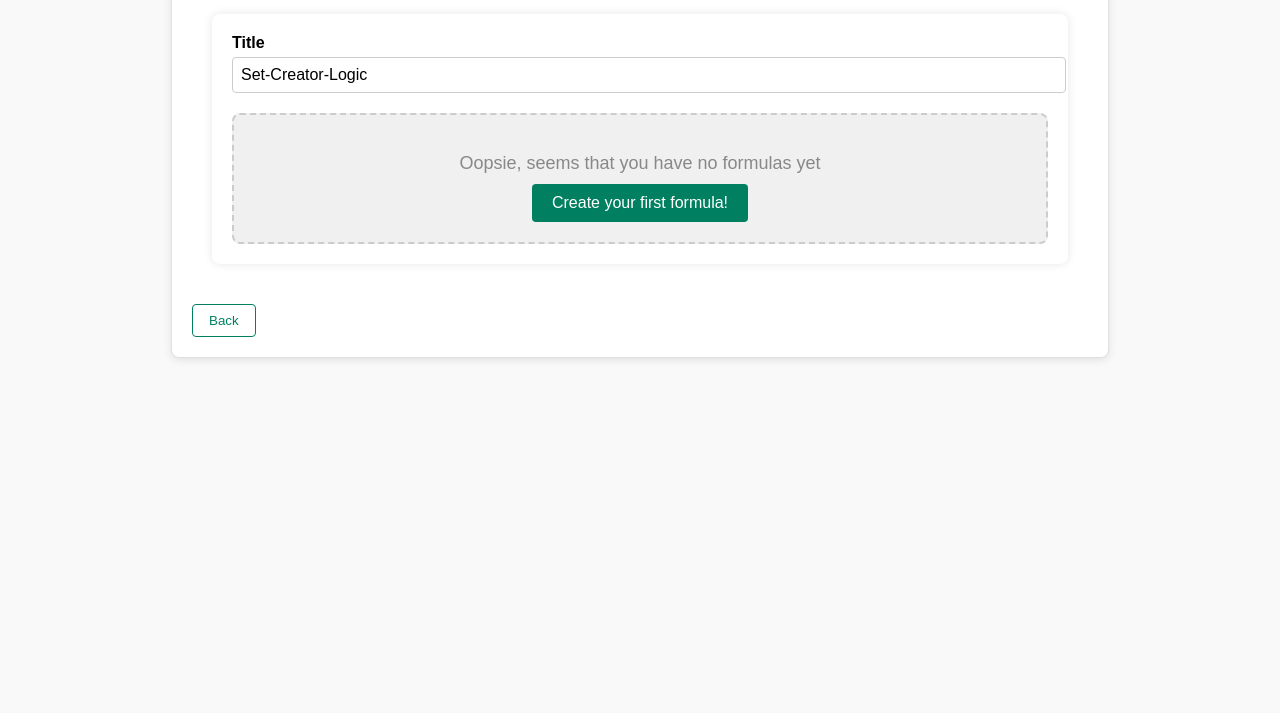
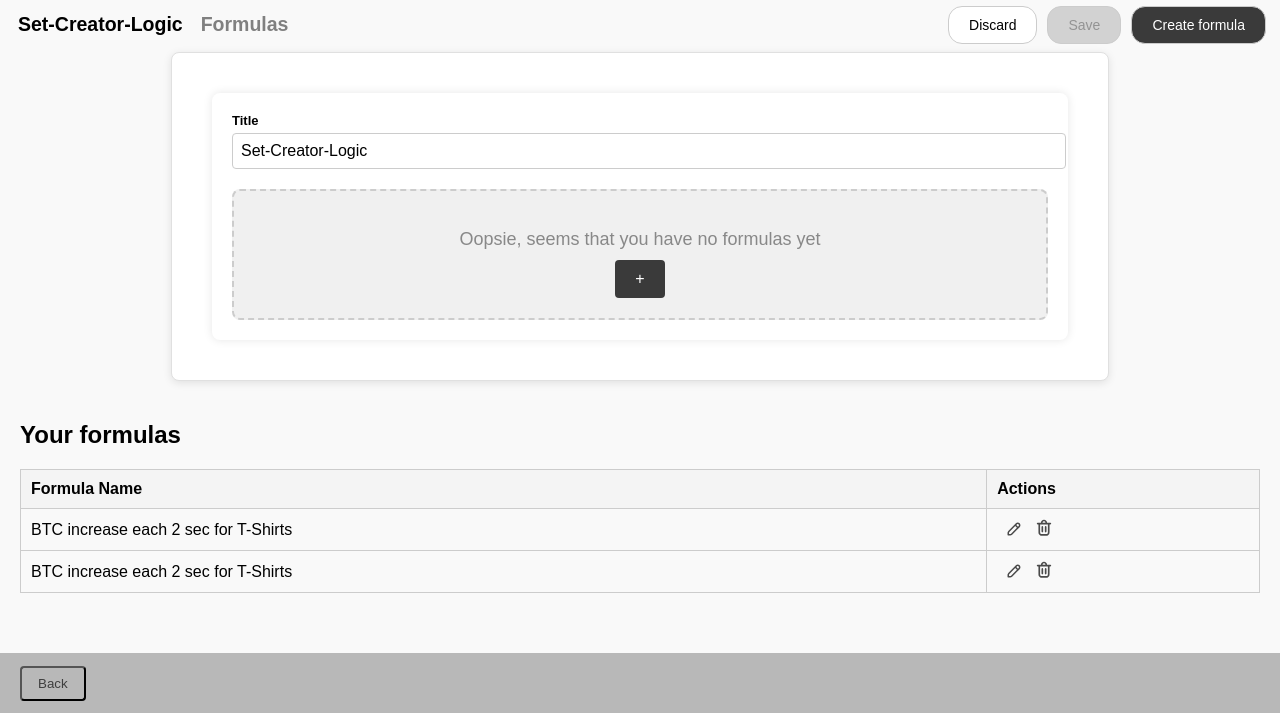
Before and after one commit to wwhysoseriouss/Bohdan_Viacheslav_web-development-NIT, a plain HTML site: page formulae.html in a window 1280 px wide. Shown: the part 87-800 px from the top of the page. Drawn offline with Linux system fonts and the light colour scheme; files that its build step writes are made by us from their sources.

Commit message:
styles: adding new style feature to second page

```diff
--- a/assets/styles.css
+++ b/assets/styles.css
@@ -8,7 +8,7 @@ body {
 
 /* Стилі для хедера */
 .header {
-    background-color: #333;
+    background-color: #1a1a1a;
     padding: 10px;
     color: white;
     text-align: left;
@@ -22,6 +22,61 @@ body {
     padding: 20px;
     border-radius: 8px;
     box-shadow: 0 0 10px rgba(0, 0, 0, 0.1);
+    font-size: small;
+}
+
+.set_creator_butt {
+    font-family: Arial, sans-serif;
+    font-size:  small;
+    font-weight: bold;
+    margin-right: 18px;
+    margin-left: 18px;
+    cursor: pointer;
+}
+
+.subheader {
+    font-family: Arial, sans-serif;
+    font-size: small;
+    color: gray;
+}
+
+.subheadcontainer {
+    display: flex;
+    align-items: center;
+}
+
+.button-container {
+    display: flex;
+    gap: 10px;
+    margin-left: auto;
+    margin-right: 14px;
+}
+
+.button {
+    padding: 10px 20px;
+    font-family: Arial, sans-serif;
+    font-size: 14px;
+    border: 1px solid #ccc;
+    border-radius: 4px;
+    cursor: pointer;
+}
+
+.discard {
+    background-color: white;
+    color: black;
+    border-radius: 14px;
+}
+
+.save {
+    background-color: #d2d2d2;
+    color: rgb(147, 147, 147);
+    border-radius: 14px;
+}
+
+.create {
+    background-color: #3a3a3a;
+    color: white;
+    border-radius: 14px;
 }
 
 /* Стилі для вкладок */
@@ -43,7 +98,7 @@ body {
 }
 
 /* Стилі для таблиці */
-.table {
+table {
     width: 100%;
     border-collapse: collapse;
 }
@@ -157,7 +212,7 @@ body {
 
 .create-button {
     padding: 10px 20px;
-    background-color: #008060;
+    background-color: #3a3a3a;
     color: #fff;
     border: none;
     border-radius: 4px;
@@ -171,10 +226,74 @@ body {
 }
 
 .back-button {
+    font-family: Arial, sans-serif;
     background-color: transparent;
-    color: #008060;
-    border: 1px solid #008060;
+    color: #3e3e3e;
     padding: 8px 16px;
     border-radius: 4px;
     cursor: pointer;
 }
+
+.fullscreen-bar {
+    width: 100%;
+  height: 60px; /* Height of the bar */
+  background-color: #b8b8b8; /* Dark background color */
+  display: flex;
+  justify-content: space-between;
+  align-items: center;
+  position: fixed; /* Sticks the bar to the bottom */
+  bottom: 0; /* Positioned at the bottom of the page */
+  left: 0;
+  padding: 0 20px;
+  z-index: 1000;
+}
+
+nav ul {
+    list-style-type: none;
+    display: flex;
+}
+
+nav ul li {
+    margin-left: 20px;
+}
+
+nav ul li a {
+    text-decoration: none;
+    color: white;
+    font-size: 18px;
+    transition: color 0.3s;
+}
+
+nav ul li a:hover {
+    color: #ddd;
+}
+
+.fullscreen-bar .logo h1 {
+    color: white;
+    font-size: 24px;
+}
+
+main {
+    padding-bottom: 60px;
+    padding-top: 20px;
+}
+
+.formula-section {
+    padding: 20px;
+    font-family: Arial, Helvetica, sans-serif
+}
+
+th, td {
+    border: 1px solid #ccc;
+    padding: 10px;
+    text-align: left;
+}
+
+th {
+    background-color: #f4f4f4;
+}
+
+.icon {
+    cursor: pointer;
+    margin-left: 10px;
+}
--- a/formulae.html
+++ b/formulae.html
@@ -4,15 +4,28 @@
     <meta charset="UTF-8">
     <meta name="viewport" content="width=device-width, initial-scale=1.0">
     <title>Shopify Page</title>
-    <link rel="stylesheet" href="styles.css">
+    <link rel="stylesheet" href="assets\styles.css">
 </head>
 <body>
+    <header class="fullscreen-bar">
+        <button class="back-button" onclick="location.href='Main_Page.html'">Back</button>
+    </header>
+    <header class="header">
+        <a href="Main_Page.html">
+        <img src="assets\logo.svg" alt="Shopify Logo" class="logo"></a>
+    </header>
+    <div class="subheadcontainer">
+        <div class="set_creator_butt" onclick="location.href='Main_Page.html'"><h2>Set-Creator-Logic</h2></div>
+        <div class="subheader"><h2>Formulas</h2></div>
+
+        <div class="button-container">
+            <button class="button discard">Discard</button>
+            <button class="button save">Save</button>
+            <button class="button create">Create formula</button>
+        </div>
+    </div>
+
     <div class="container">
-        <header class="header">
-            <img src="assets/shopify_logo.png" alt="Shopify Logo" class="logo">
-            <h2>Set-Creator-Logic <span>Formulas</span></h2>
-        </header>
-
         <div class="content">
             <div class="form-title">
                 <label for="title">Title</label>
@@ -20,13 +33,33 @@
             </div>
             <div class="formulas">
                 <p class="empty-state">Oopsie, seems that you have no formulas yet</p>
-                <button class="create-button">Create your first formula!</button>
+                <button class="create-button">+</button>
             </div>
         </div>
+    </div>
 
-        <footer class="footer">
-            <button class="back-button" onclick="location.href='Main_Page.html'">Back</button>
-        </footer>
+    <div class="formula-section">
+            <h2>Your formulas</h2>
+            <table>
+                <tr>
+                    <th>Formula Name</th>
+                    <th>Actions</th>
+                </tr>
+                <tr>
+                    <td>BTC increase each 2 sec for T-Shirts</td>
+                    <td>
+                        <img src="assets\edit.svg" alt="Edit" class="icon">
+                        <img src="assets\Icontrash.svg" alt="Delete" class="icon">
+                    </td>
+                </tr>
+                <tr>
+                    <td>BTC increase each 2 sec for T-Shirts</td>
+                    <td>
+                        <img src="assets\edit.svg" alt="Edit" class="icon">
+                        <img src="assets\Icontrash.svg" alt="Delete" class="icon">
+                    </td>
+                </tr>
+            </table>
     </div>
 </body>
 </html>
```
Also changed, not shown: Main_Page.html (+5 -5 lines), assets/back-icon.svg (added), assets/edit.svg (added), assets/logo.svg (added).
